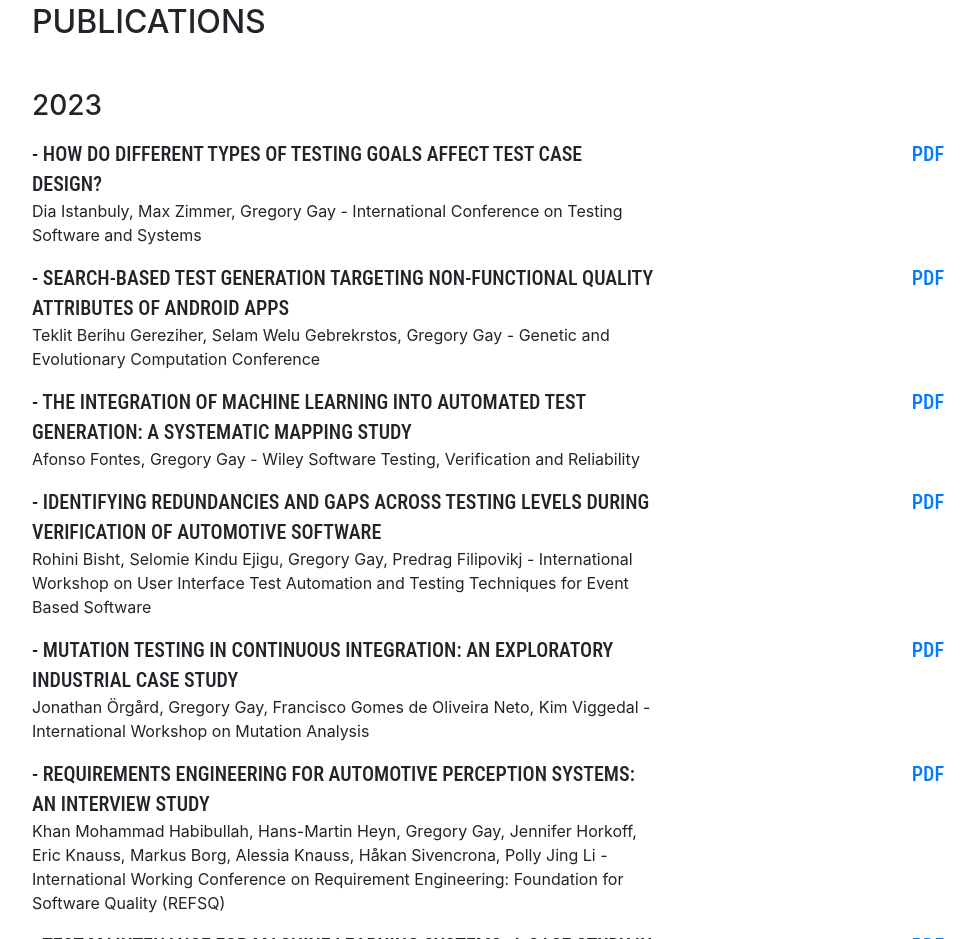
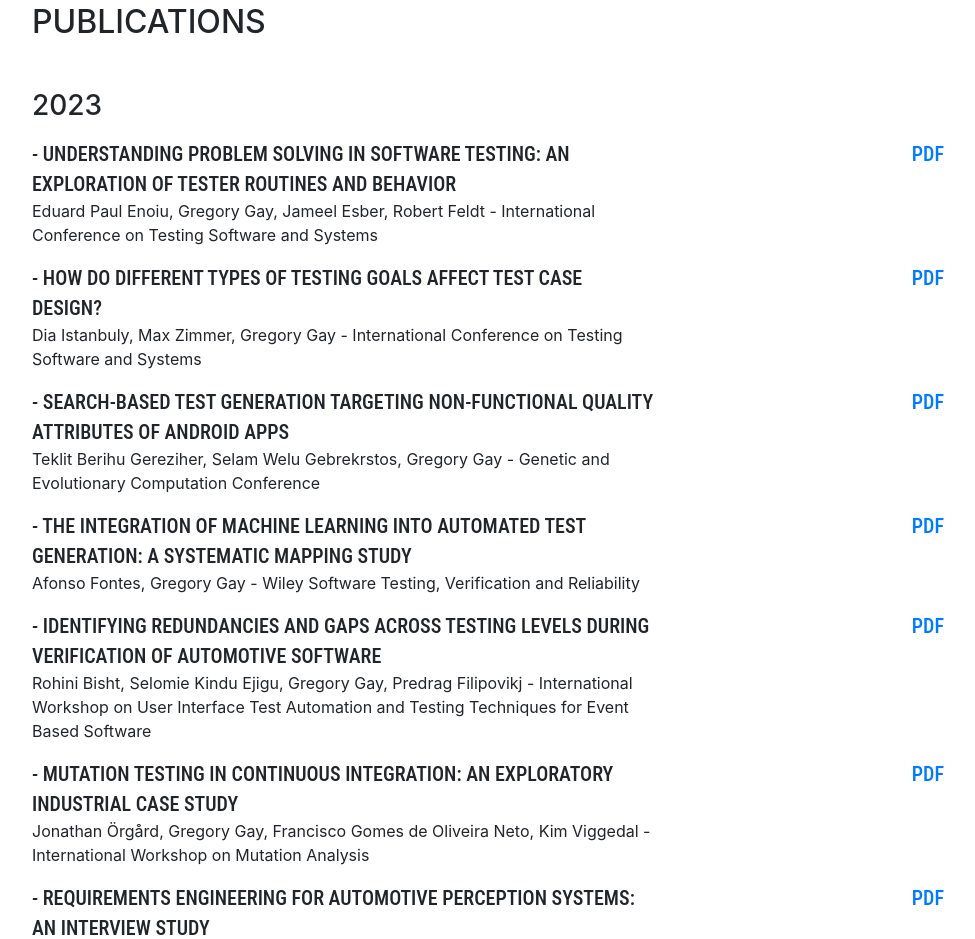
Before and after one commit to Greg4cr/Greg4cr.github.io, a website with bundled scripts: page index.html in a window 1280 px wide. Shown: the part 2092-3031 px from the top of the page, without its empty margins (288-1263 px from the left). Built offline with nearby package versions, Linux system fonts and the light colour scheme; a web font is replaced by a local one.

Commit message:
Adding Edi paper

```diff
--- a/index.html
+++ b/index.html
@@ -113,6 +113,17 @@
           <h2 class="mb-5">Publications</h2>
 
           <h3 class="mb-3">2023</h3>
+
+     <div class="resume-item d-flex flex-column flex-md-row">
+               <div class="resume-content mr-auto">
+                  <div class="subheading">- Understanding Problem Solving in Software Testing: An Exploration of Tester Routines and Behavior</div>
+          <p>Eduard Paul Enoiu, Gregory Gay, Jameel Esber, Robert Feldt - International Conference on Testing Software and Systems</p>
+                </div>
+                <div class="resume-date text-md-right">
+              <div class="subheading"><a href="pdf/23problemmodel.pdf">PDF</a></div>
+                </div>
+              </div>
+
 
      <div class="resume-item d-flex flex-column flex-md-row">
                <div class="resume-content mr-auto">
```
Also changed, not shown: 1 other file.
